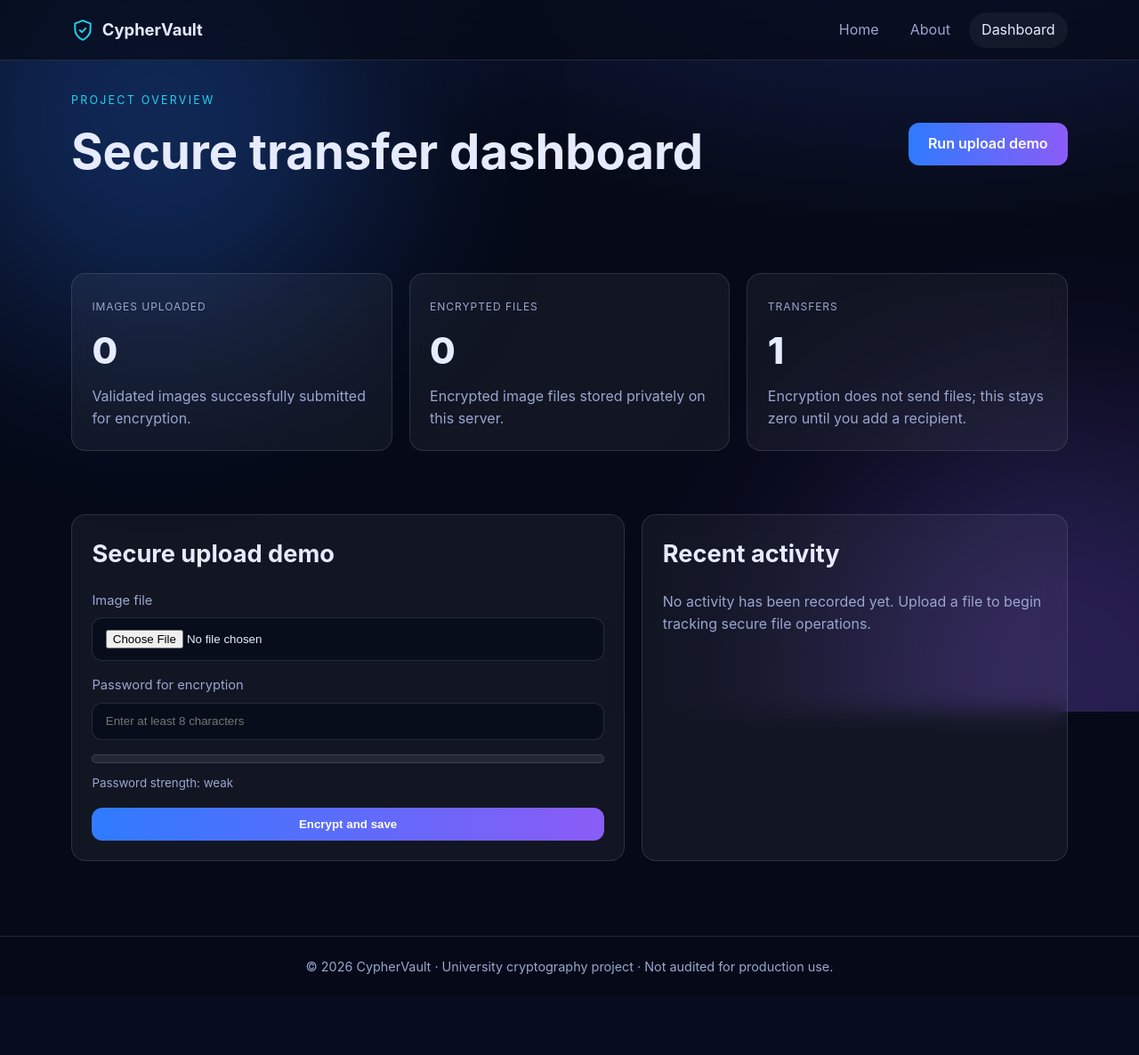
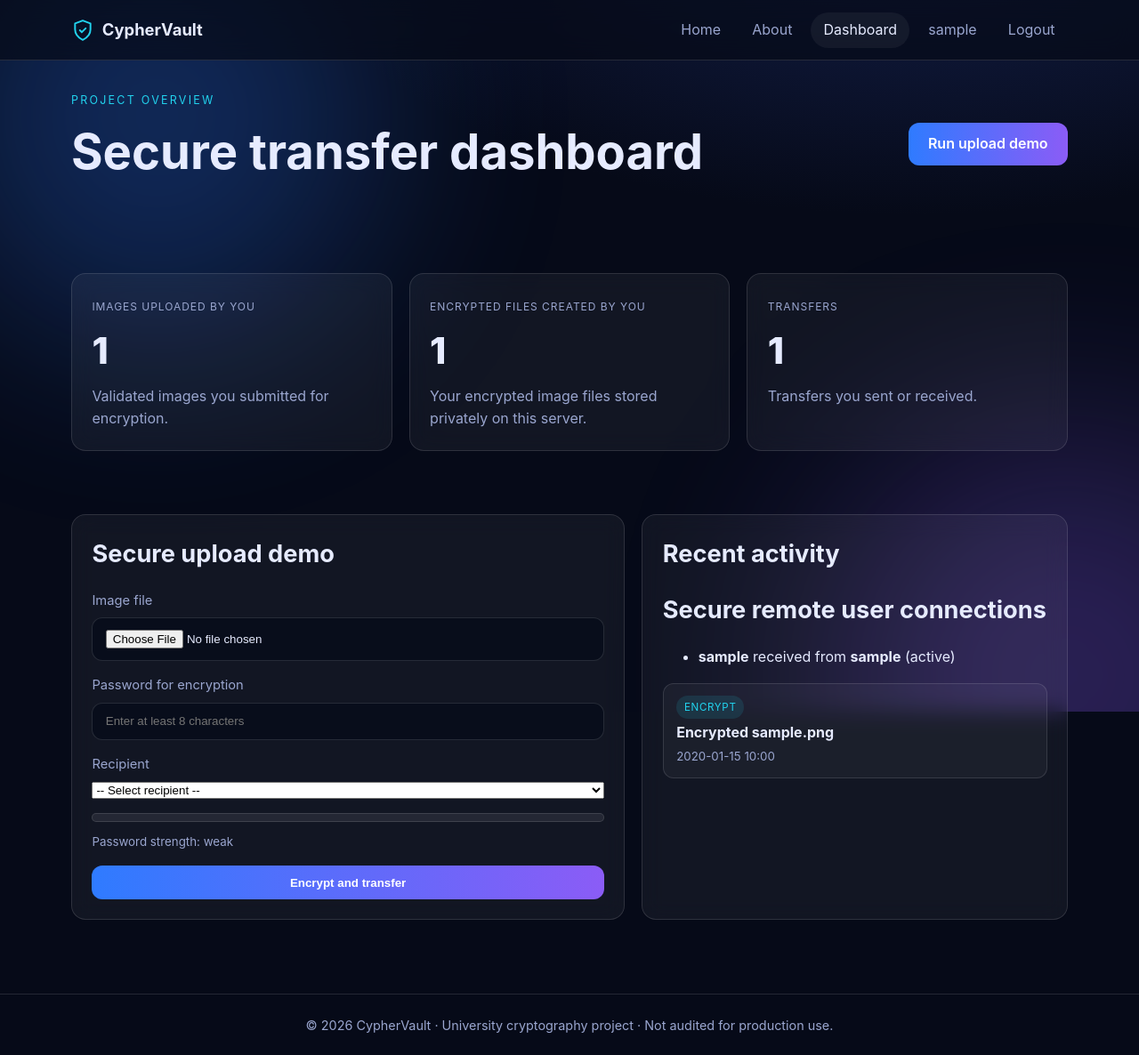
Before and after one commit to Shaurya240806/internvalley_project, a Flask app: page /dashboard in a window 1280 px wide. Shown: the whole page at 89% size. Before the commit the page ends 1095 px from the top, so only its background shows below. Run offline with Flask 3, Linux system fonts and the light colour scheme; a user stored in the database is signed in; tables that the repository leaves empty hold one stand-in row (values such as "Sample post"); some libraries are stand-ins or nearby versions.

Commit message:
Scope dashboard data to signed-in accounts
Add authentication and transfer context, and show each account only its own uploads and related transfers.

Co-authored-by: Copilot <223556219+Copilot@users.noreply.github.com>

```diff
--- a/app.py
+++ b/app.py
@@ -37,8 +37,11 @@ def create_app(config_name: str | None = None) -> Flask:
     login_manager.session_protection = "strong"
 
     import models  # noqa: F401  (registers tables with SQLAlchemy)
+
     from routes.main import main_bp
+    from routes.auth import auth_bp
     app.register_blueprint(main_bp)
+    app.register_blueprint(auth_bp)
 
     register_error_handlers(app)
     register_security_headers(app, config_cls)
--- a/routes/main.py
+++ b/routes/main.py
@@ -8,11 +8,12 @@ from types import SimpleNamespace
 
 from flask import (Blueprint, current_app, flash, jsonify, redirect,
                    render_template, request, url_for)
+from flask_login import login_required, current_user
+from models import EncryptedFile, Transfer, User
 from PIL import Image, UnidentifiedImageError
 from werkzeug.utils import secure_filename
 
 from extensions import db
-from models import Transfer
 from security.image_encryption import encrypt_image
 
 main_bp = Blueprint("main", __name__)
@@ -29,41 +30,46 @@ def about():
 
 
 @main_bp.get("/dashboard")
+@login_required
 def dashboard():
-    """A quick overview of saved uploads, ciphertext, and real transfers."""
-    upload_folder = current_app.config["UPLOAD_FOLDER"]
-    encrypted_folder = current_app.config["ENCRYPTED_FOLDER"]
+    """Show upload, encryption, and transfer activity for the signed-in user."""
+    user_files = EncryptedFile.query.filter_by(owner_id=current_user.id)
+    user_transfers = Transfer.query.filter(
+        (Transfer.sender_id == current_user.id) |
+        (Transfer.recipient_id == current_user.id)
+    )
+    file_count = user_files.count()
     summary = {
-        "images": sum(1 for _ in upload_folder.glob("*.json")),
-        "encrypted": sum(1 for _ in encrypted_folder.glob("*.cvlt")),
-        "transfers": db.session.query(Transfer).count(),
+        "images": file_count,
+        "encrypted": file_count,
+        "transfers": user_transfers.count(),
     }
-    recent_activity = []
-    for metadata_path in upload_folder.glob("*.json"):
-        try:
-            metadata = json.loads(metadata_path.read_text(encoding="utf-8"))
-            created_at = datetime.fromisoformat(metadata["created_at"])
-        except (OSError, ValueError, KeyError, TypeError):
-            created_at = datetime.fromtimestamp(
-                metadata_path.stat().st_mtime, tz=timezone.utc
-            )
-            metadata = {"filename": metadata_path.stem}
-        recent_activity.append(SimpleNamespace(
+    recent_activity = [
+        SimpleNamespace(
             action="encrypt",
-            detail=f"Encrypted {metadata.get('filename', 'image')}",
-            created_at=created_at,
-        ))
-    recent_activity.sort(key=lambda item: item.created_at, reverse=True)
-    recent_activity = recent_activity[:5]
+            detail=f"Encrypted {encrypted_file.original_filename}",
+            created_at=encrypted_file.created_at,
+        )
+        for encrypted_file in user_files.order_by(
+            EncryptedFile.created_at.desc()
+        ).limit(5).all()
+    ]
+    users = User.query.all()
+    remote_connections = user_transfers.order_by(
+        Transfer.created_at.desc()
+    ).limit(5).all()
     return render_template("dashboard.html", summary=summary,
-                           recent_activity=recent_activity)
+                           recent_activity=recent_activity, username=current_user.username,
+                           users=users, remote_connections=remote_connections)
 
 
 @main_bp.post("/dashboard")
+@login_required
 def dashboard_submit():
-    """Validate and encrypt an image, keeping only ciphertext on disk."""
+    """Validate and encrypt an image, keeping only ciphertext on disk, and create a transfer."""
     uploaded = request.files.get("file")
     password = request.form.get("password", "")
+    recipient_id = request.form.get("recipient_id")
 
     if not uploaded or not uploaded.filename:
         flash("Choose an image file before submitting the form.", "warning")
@@ -71,6 +77,15 @@ def dashboard_submit():
 
     if len(password) < 8:
         flash("Use a password with at least 8 characters for stronger key protection.", "warning")
+        return redirect(url_for("main.dashboard"))
+
+    if not recipient_id or not recipient_id.isdigit():
+        flash("Select a valid recipient.", "warning")
+        return redirect(url_for("main.dashboard"))
+
+    recipient = User.query.get(int(recipient_id))
+    if not recipient or recipient.id == current_user.id:
+        flash("Select a valid recipient (not yourself).", "warning")
         return redirect(url_for("main.dashboard"))
 
     original_name = secure_filename(uploaded.filename)
@@ -110,6 +125,25 @@ def dashboard_submit():
             "encrypted_filename": encrypted_name,
             "created_at": datetime.now(timezone.utc).isoformat(),
         }), encoding="utf-8")
+
+        # Record the owner so dashboard activity stays account-specific.
+        encrypted_file = EncryptedFile(
+            owner_id=current_user.id,
+            recipient_id=recipient.id,
+            original_filename=original_name,
+            encrypted_filename=encrypted_name,
+            algorithm="AES-256-GCM",
+            size_bytes=len(image_data),
+        )
+        db.session.add(encrypted_file)
+        db.session.flush()  # get encrypted_file.id
+        transfer = Transfer(
+            encrypted_file_id=encrypted_file.id,
+            sender_id=current_user.id,
+            recipient_id=recipient.id,
+        )
+        db.session.add(transfer)
+        db.session.commit()
     except OSError:
         encrypted_path.unlink(missing_ok=True)
         metadata_path.unlink(missing_ok=True)
@@ -117,7 +151,7 @@ def dashboard_submit():
         flash("The encrypted image could not be saved. Please try again.", "error")
         return redirect(url_for("main.dashboard"))
 
-    flash("Image encrypted and saved successfully. No transfer was created because no recipient was selected.", "success")
+    flash(f"Image encrypted and securely transferred to {recipient.username}.", "success")
     return redirect(url_for("main.dashboard"))
 
 
--- a/templates/base.html
+++ b/templates/base.html
@@ -22,6 +22,13 @@
         <li><a href="{{ url_for('main.index') }}" {% if request.endpoint == 'main.index' %}class="active"{% endif %}>Home</a></li>
         <li><a href="{{ url_for('main.about') }}" {% if request.endpoint == 'main.about' %}class="active"{% endif %}>About</a></li>
         <li><a href="{{ url_for('main.dashboard') }}" {% if request.endpoint == 'main.dashboard' %}class="active"{% endif %}>Dashboard</a></li>
+        {% if current_user.is_authenticated %}
+          <li><a href="#">{{ current_user.username }}</a></li>
+          <li><a href="{{ url_for('auth.logout') }}">Logout</a></li>
+        {% else %}
+          <li><a href="{{ url_for('auth.login') }}" {% if request.endpoint == 'auth.login' %}class="active"{% endif %}>Login</a></li>
+          <li><a href="{{ url_for('auth.register') }}" {% if request.endpoint == 'auth.register' %}class="active"{% endif %}>Register</a></li>
+        {% endif %}
         {% block nav_extra %}{% endblock %}
       </ul>
     </nav>
--- a/templates/dashboard.html
+++ b/templates/dashboard.html
@@ -13,19 +13,19 @@
 
 <section class="section reveal stats grid">
   <article class="card stat-card">
-    <span class="label">Images uploaded</span>
+    <span class="label">Images uploaded by you</span>
     <div class="value">{{ summary.images }}</div>
-    <p>Validated images successfully submitted for encryption.</p>
+    <p>Validated images you submitted for encryption.</p>
   </article>
   <article class="card stat-card">
-    <span class="label">Encrypted files</span>
+    <span class="label">Encrypted files created by you</span>
     <div class="value">{{ summary.encrypted }}</div>
-    <p>Encrypted image files stored privately on this server.</p>
+    <p>Your encrypted image files stored privately on this server.</p>
   </article>
   <article class="card stat-card">
     <span class="label">Transfers</span>
     <div class="value">{{ summary.transfers }}</div>
-    <p>Encryption does not send files; this stays zero until you add a recipient.</p>
+    <p>Transfers you sent or received.</p>
   </article>
 </section>
 
@@ -45,17 +45,37 @@
           <input type="password" name="password" data-password-meter placeholder="Enter at least 8 characters">
         </label>
 
+        <label>
+          Recipient
+          <select name="recipient_id" required>
+            <option value="">-- Select recipient --</option>
+            {% for user in users if user.id != current_user.id %}
+              <option value="{{ user.id }}">{{ user.username }}</option>
+            {% endfor %}
+          </select>
+        </label>
+
         <div class="password-meter" aria-label="Password strength indicator">
           <span id="password-meter-bar" data-level="weak"></span>
         </div>
         <small id="password-meter-text">Password strength: weak</small>
 
-        <button type="submit" class="btn">Encrypt and save</button>
+        <button type="submit" class="btn">Encrypt and transfer</button>
       </form>
     </div>
 
     <div class="card">
       <h2>Recent activity</h2>
+      <h2>Secure remote user connections</h2>
+      <ul>
+        {% for transfer in remote_connections %}
+          <li>
+            <strong>{{ transfer.recipient.username }}</strong> received from <strong>{{ transfer.sender.username }}</strong> ({{ transfer.status }})
+          </li>
+        {% else %}
+          <li>No transfers yet.</li>
+        {% endfor %}
+      </ul>
       {% if recent_activity %}
       <ul class="activity-list">
         {% for item in recent_activity %}
```
Also changed, not shown: routes/auth.py (added, +56 -0 lines), templates/login.html (added, +18 -0 lines), templates/register.html (added, +21 -0 lines), tests/test_foundation.py (+63 -3 lines).
